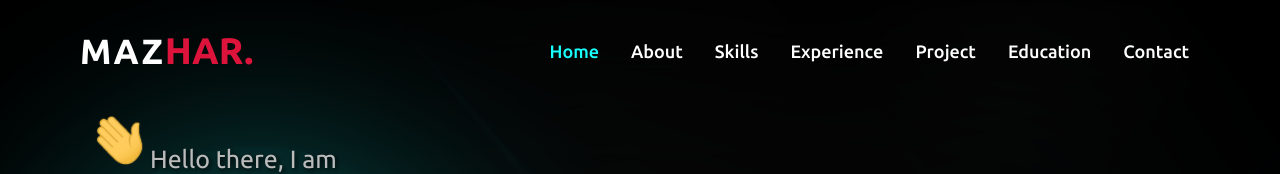
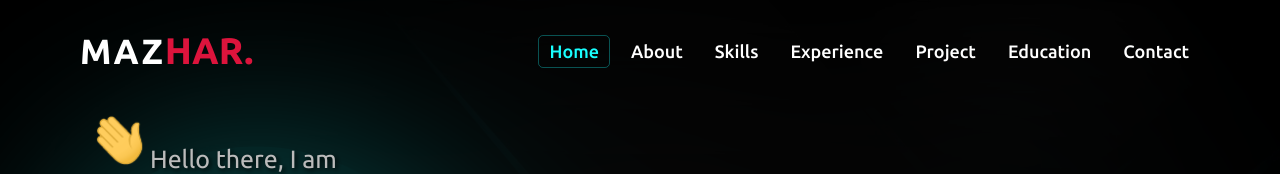
Before and after one commit to Maaazhar/maaazhar.github.io, a React (Vite) app: page / in a window 1280 px wide. In both pictures the pointer is over the link "Home". Shown: the top 174 px of the page. Built offline with nearby package versions, Linux system fonts and the light colour scheme.

Commit message:
updating over all issues-39

```diff
--- a/src/components/Nav/NavBar.css
+++ b/src/components/Nav/NavBar.css
@@ -59,6 +59,8 @@
 }
 
 .navbar .menu li a:hover {
+  border: 1px solid #19ffff50;
+  box-shadow: 1px 1px 5px #19ffffd4;
   animation: SkillButtonRipple 1s infinite linear;
   /* box-shadow: 1px 1px 5px 1px #19ffffd4; */
 }
```
